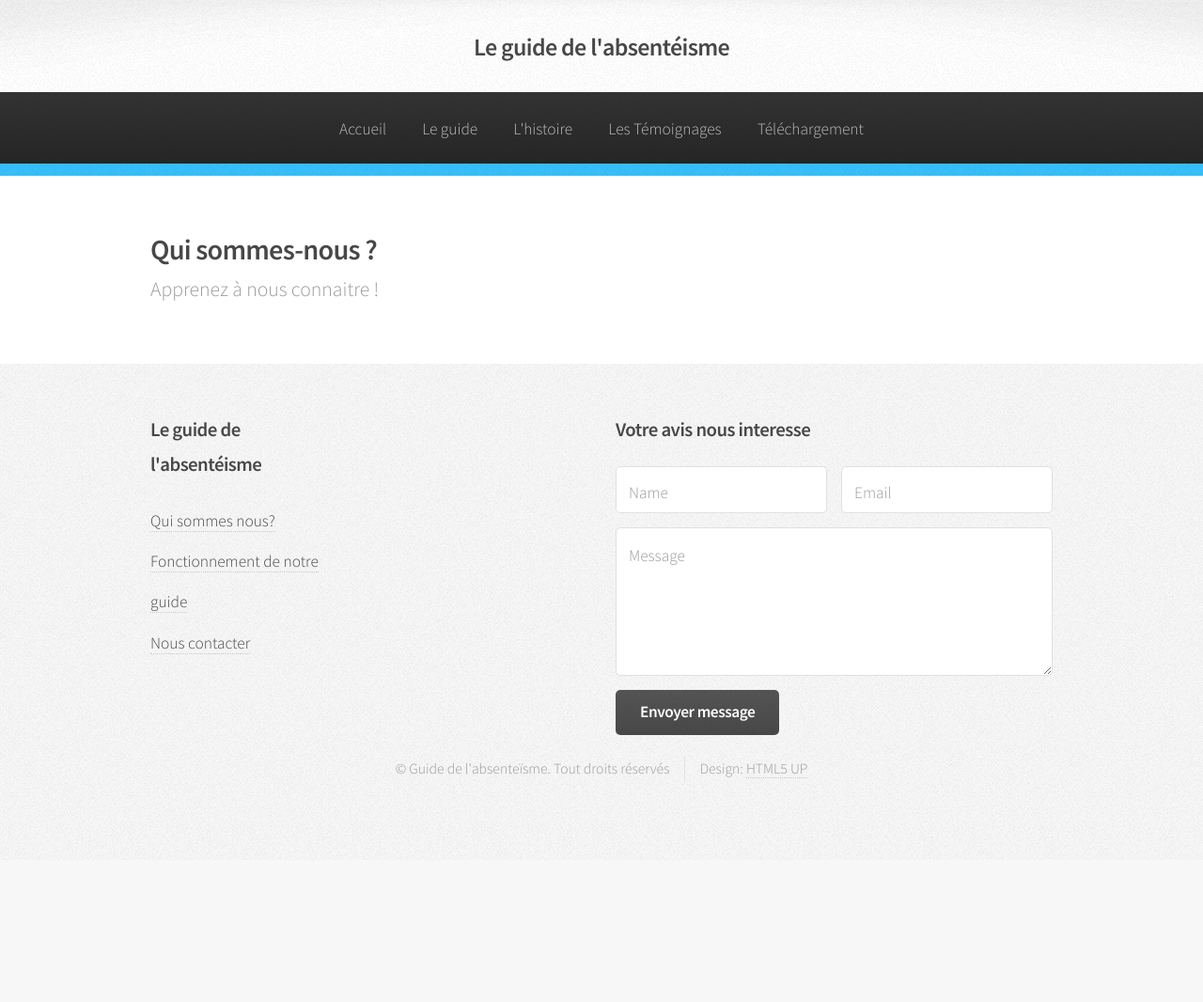
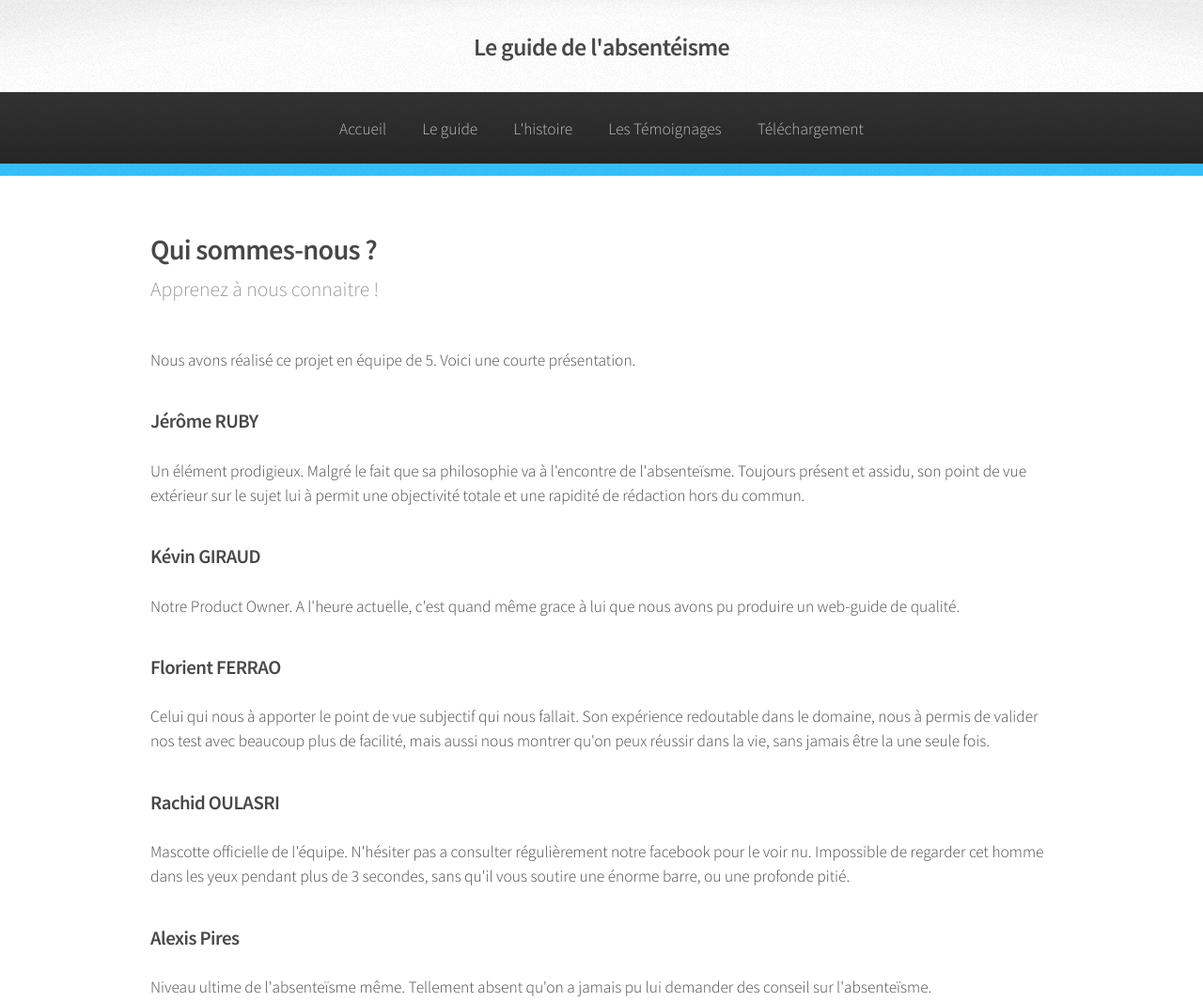
Before and after one commit to Girox64/GuideAbsenteisme, a plain HTML site: page qui_sommes_nous.html in a window 1280 px wide. Shown: the top 1066 px of the page at 94% size. Before the commit the page ends 915 px from the top, so only its background shows below. Drawn offline with Linux system fonts and the light colour scheme.

Commit message:
Qui-sommes-nous (Terminé) + Fonctionnement guide (Terminé)

```diff
--- a/qui_sommes_nous.html
+++ b/qui_sommes_nous.html
@@ -76,6 +76,30 @@
                             <p>Apprenez à nous connaitre !</p>
                         </header>
 
+						<p>Nous avons réalisé ce projet en équipe de 5. Voici une courte présentation.</p>
+
+						<h3>Jérôme RUBY</h3>
+
+						<p>Un élément prodigieux. Malgré le fait que sa philosophie va à l'encontre de l'absenteïsme. Toujours présent et assidu, son point de vue extérieur
+						   sur le sujet lui à permit une objectivité totale et une rapidité de rédaction hors du commun.</p>
+
+						<h3>Kévin GIRAUD</h3>
+
+						<p>Notre Product Owner. A l'heure actuelle, c'est quand même grace à lui que nous avons pu produire un web-guide de qualité. </p>
+
+						<h3>Florient FERRAO</h3>
+
+						<p>Celui qui nous à apporter le point de vue subjectif qui nous fallait. Son expérience redoutable dans le domaine, nous à permis de valider
+						   nos test avec beaucoup plus de facilité, mais aussi nous montrer qu'on peux réussir dans la vie, sans jamais être la une seule fois.</p>
+
+						<h3>Rachid OULASRI</h3>
+
+						<p>Mascotte officielle de l'équipe. N'hésiter pas a consulter régulièrement notre facebook pour le voir nu. Impossible de regarder cet homme
+						   dans les yeux pendant plus de 3 secondes, sans qu'il vous soutire une énorme barre, ou une profonde pitié.</p>
+
+						<h3>Alexis Pires</h3>
+
+						<p>Niveau ultime de l'absenteïsme même. Tellement absent qu'on a jamais pu lui demander des conseil sur l'absenteïsme.</p>
 
                     </article>
 
```
